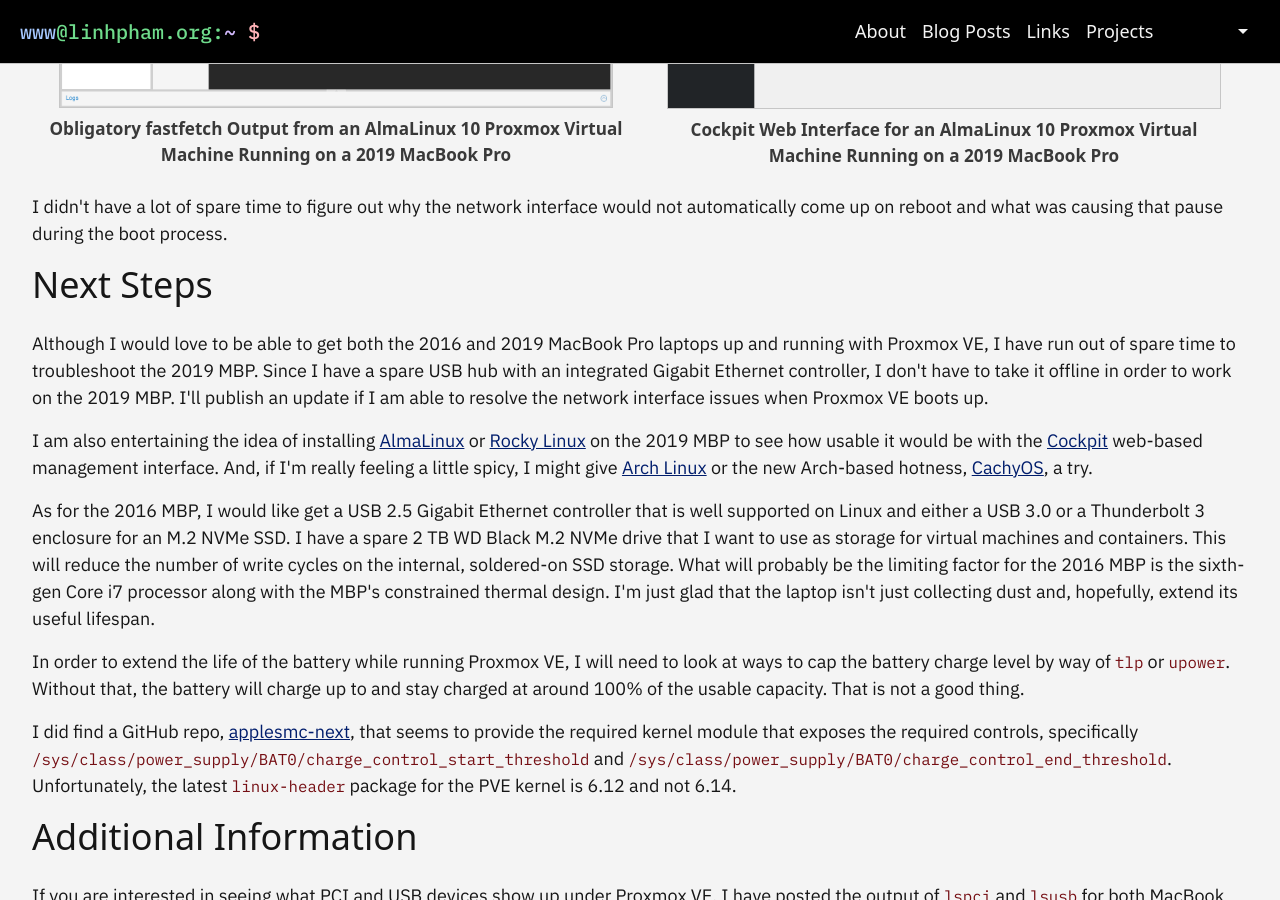
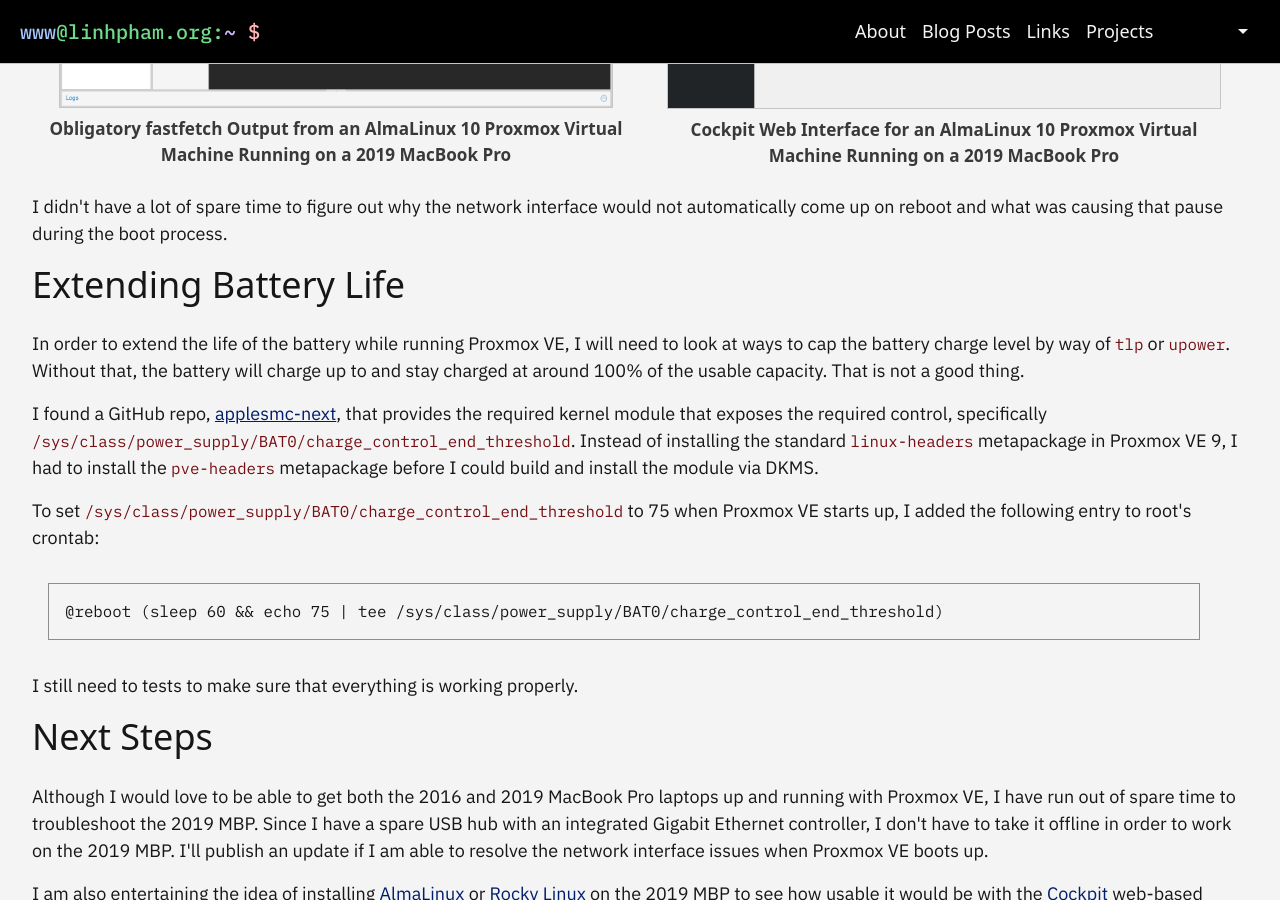
Before and after one commit to questionlp/linhpham.org_jekyll, a Jekyll site: the page built from _posts/2025-08-29-installing-proxmox-ve-9-intel-macbook-pros.md, in a window 1280 px wide and 900 px high, scrolled down 5045 px. Built offline with Jekyll 4.4.1, drawn with Linux system fonts in a browser that asks for light colours; some web fonts are replaced.

Commit message:
Update blog post

````diff
--- a/_posts/2025-08-29-installing-proxmox-ve-9-intel-macbook-pros.md
+++ b/_posts/2025-08-29-installing-proxmox-ve-9-intel-macbook-pros.md
@@ -176,6 +176,20 @@ Unfortunately, the network interfaces would not come back up after a reboot, nec
 
 I didn't have a lot of spare time to figure out why the network interface would not automatically come up on reboot and what was causing that pause during the boot process.
 
+## Extending Battery Life
+
+In order to extend the life of the battery while running Proxmox VE, I will need to look at ways to cap the battery charge level by way of `tlp` or `upower`. Without that, the battery will charge up to and stay charged at around 100% of the usable capacity. That is not a good thing.
+
+I found a GitHub repo, [applesmc-next](https://github.com/c---/applesmc-next), that provides the required kernel module that exposes the required control, specifically `/sys/class/power_supply/BAT0/charge_control_end_threshold`. Instead of installing the standard `linux-headers` metapackage in Proxmox VE 9, I had to install the `pve-headers` metapackage before I could build and install the module via DKMS.
+
+To set `/sys/class/power_supply/BAT0/charge_control_end_threshold` to 75 when Proxmox VE starts up, I added the following entry to root's crontab:
+
+```bash
+@reboot (sleep 60 && echo 75 | tee /sys/class/power_supply/BAT0/charge_control_end_threshold)
+```
+
+I still need to tests to make sure that everything is working properly.
+
 ## Next Steps
 
 Although I would love to be able to get both the 2016 and 2019 MacBook Pro laptops up and running with Proxmox VE, I have run out of spare time to troubleshoot the 2019 MBP. Since I have a spare USB hub with an integrated Gigabit Ethernet controller, I don't have to take it offline in order to work on the 2019 MBP. I'll publish an update if I am able to resolve the network interface issues when Proxmox VE boots up.
@@ -183,10 +197,6 @@ Although I would love to be able to get both the 2016 and 2019 MacBook Pro lapto
 I am also entertaining the idea of installing [AlmaLinux](https://almalinux.org/) or [Rocky Linux](https://rockylinux.org/) on the 2019 MBP to see how usable it would be with the [Cockpit](https://cockpit-project.org/) web-based management interface. And, if I'm really feeling a little spicy, I might give [Arch Linux](https://archlinux.org/) or the new Arch-based hotness, [CachyOS](https://cachyos.org/), a try.
 
 As for the 2016 MBP, I would like get a USB 2.5 Gigabit Ethernet controller that is well supported on Linux and either a USB 3.0 or a Thunderbolt 3 enclosure for an M.2 NVMe SSD. I have a spare 2 TB WD Black M.2 NVMe drive that I want to use as storage for virtual machines and containers. This will reduce the number of write cycles on the internal, soldered-on SSD storage. What will probably be the limiting factor for the 2016 MBP is the sixth-gen Core i7 processor along with the MBP's constrained thermal design. I'm just glad that the laptop isn't just collecting dust and, hopefully, extend its useful lifespan.
-
-In order to extend the life of the battery while running Proxmox VE, I will need to look at ways to cap the battery charge level by way of `tlp` or `upower`. Without that, the battery will charge up to and stay charged at around 100% of the usable capacity. That is not a good thing.
-
-I did find a GitHub repo, [applesmc-next](https://github.com/c---/applesmc-next), that seems to provide the required kernel module that exposes the required controls, specifically `/sys/class/power_supply/BAT0/charge_control_start_threshold` and `/sys/class/power_supply/BAT0/charge_control_end_threshold`. Unfortunately, the latest `linux-header` package for the PVE kernel is 6.12 and not 6.14.
 
 ## Additional Information
 
````
